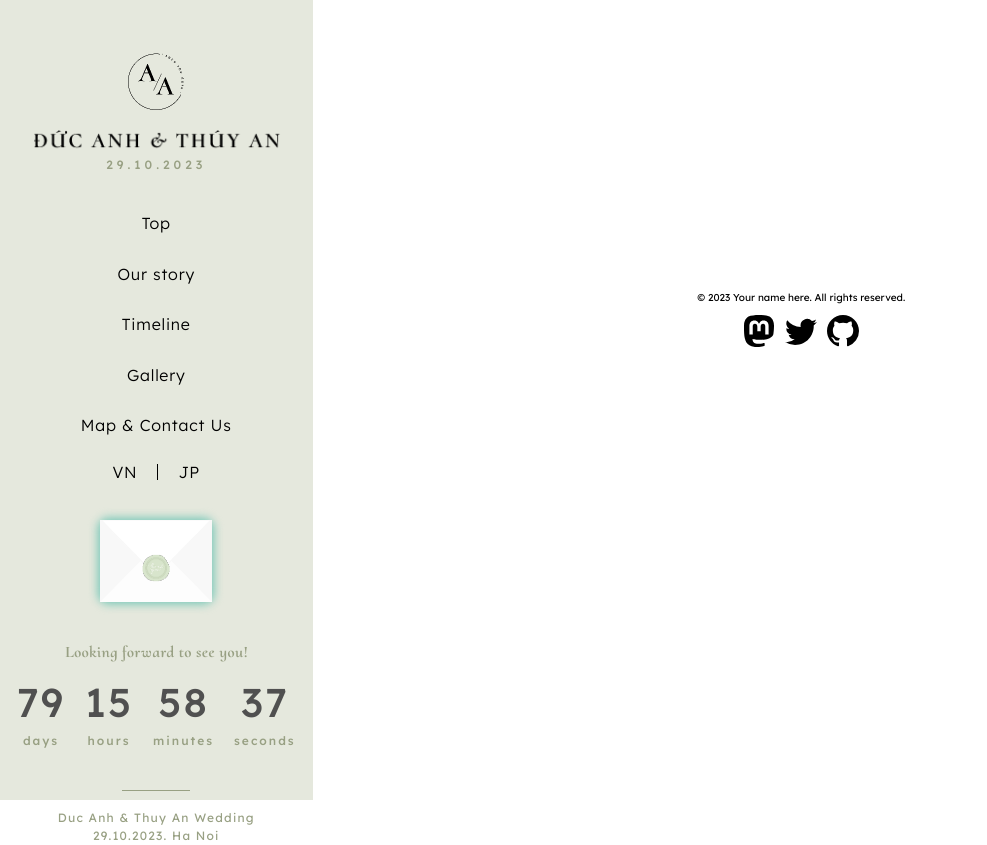
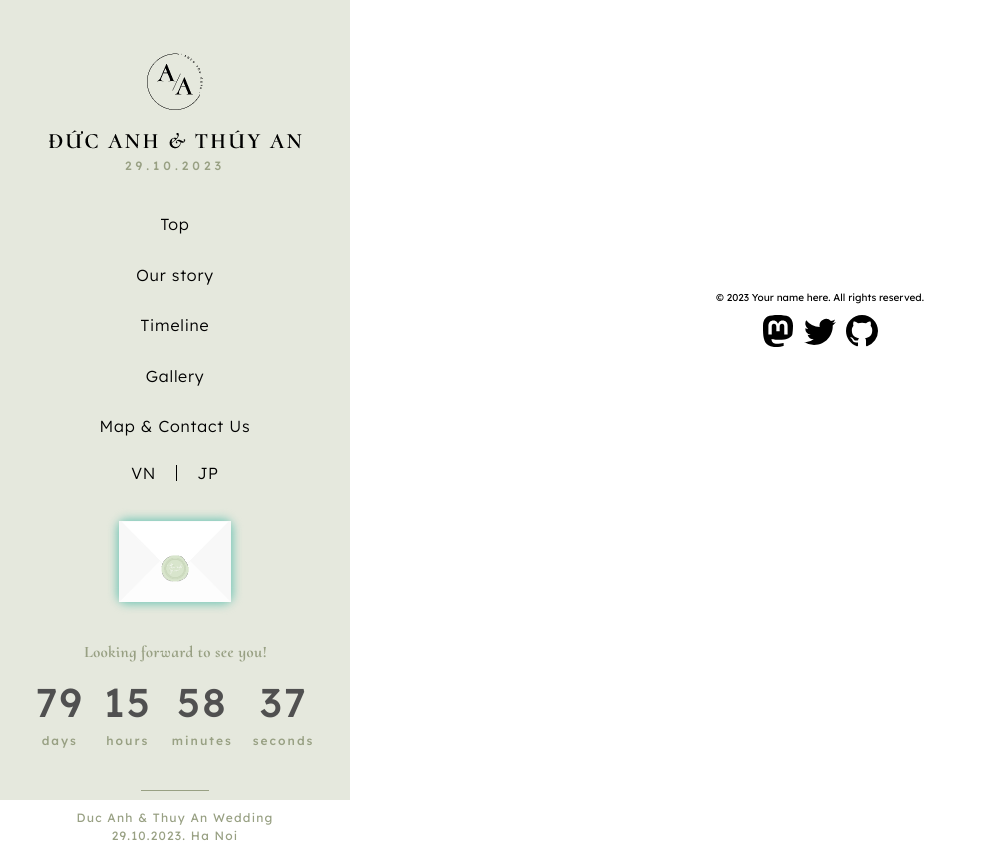
Before and after one commit to anhdd-kuro/wedding, an Astro site: page / in a window 1280 px wide. Shown: the whole page, without its empty margins (0-987 px from the left). Built offline with nearby package versions, Linux system fonts and the light colour scheme; Astro itself is replaced by a stand-in of ours.

Commit message:
fix grid

```diff
--- a/src/components/Header.astro
+++ b/src/components/Header.astro
@@ -15,7 +15,7 @@ import lookingForwardToSeeYouImg from "~/assets/looking_forward_to_see_you.png"
   <div class="flex-center">
     <Image src={logoImg} alt="A/A" width={60} height={60} />
   </div>
-  <h1 class="mt-[1.5rem]">
+  <h1 class="flex-center mt-[1.5rem]">
     <Image
       src={ducAnhThuyAnImg}
       height={26}
--- a/src/pages/index.astro
+++ b/src/pages/index.astro
@@ -11,11 +11,11 @@ import { SITE_TITLE, SITE_DESCRIPTION } from "../consts"
     <BaseHead title={SITE_TITLE} description={SITE_DESCRIPTION} />
   </head>
   <body>
-    <div class="grid grid-cols-4 gap-4">
+    <div class="grid grid-cols-[minmax(350px,20%)_auto_auto_auto_auto] gap-4">
       <div class="col-span-1 bg-green-light">
         <Header title={SITE_TITLE} />
       </div>
-      <div class="col-span-3 grid grid-rows-3 gap-4">
+      <div class="col-span-4 grid grid-rows-3 gap-4">
         <main class="row-span-1">
           <!-- Main content goes here -->
         </main>
```
